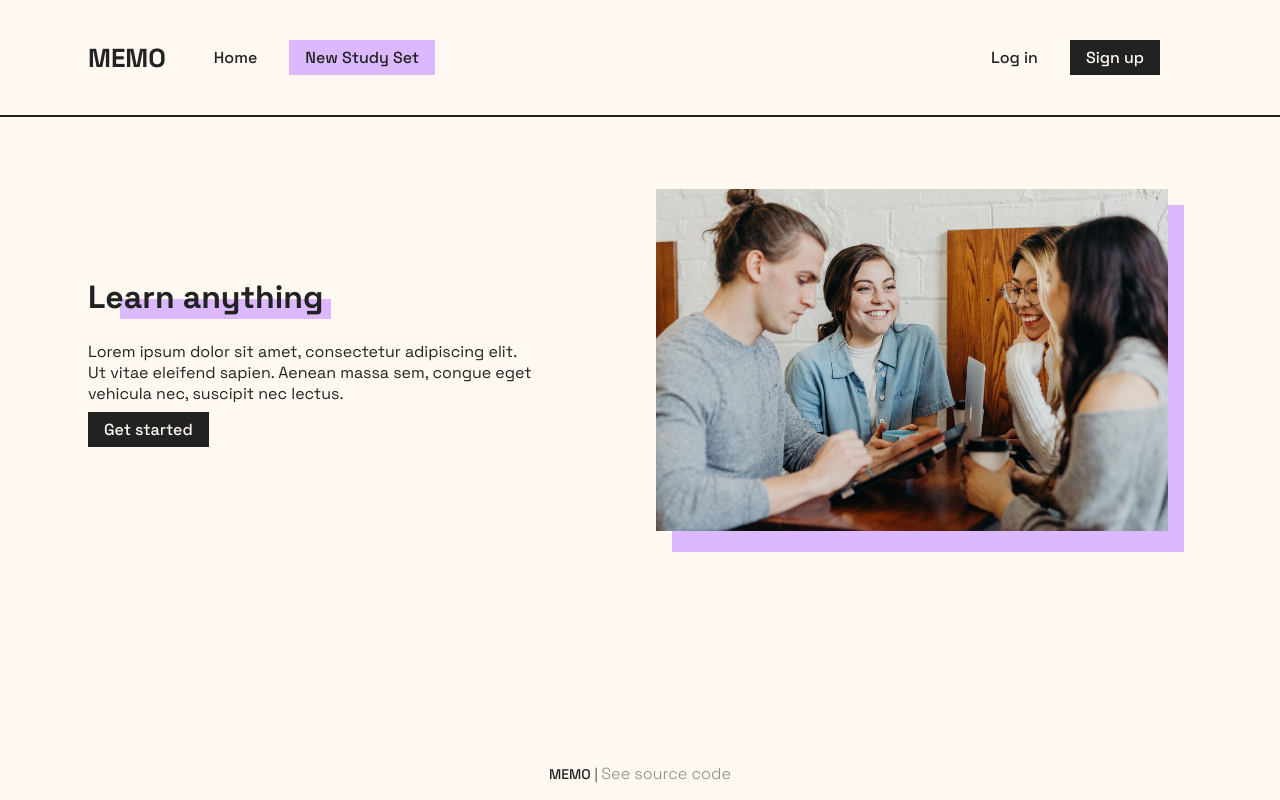
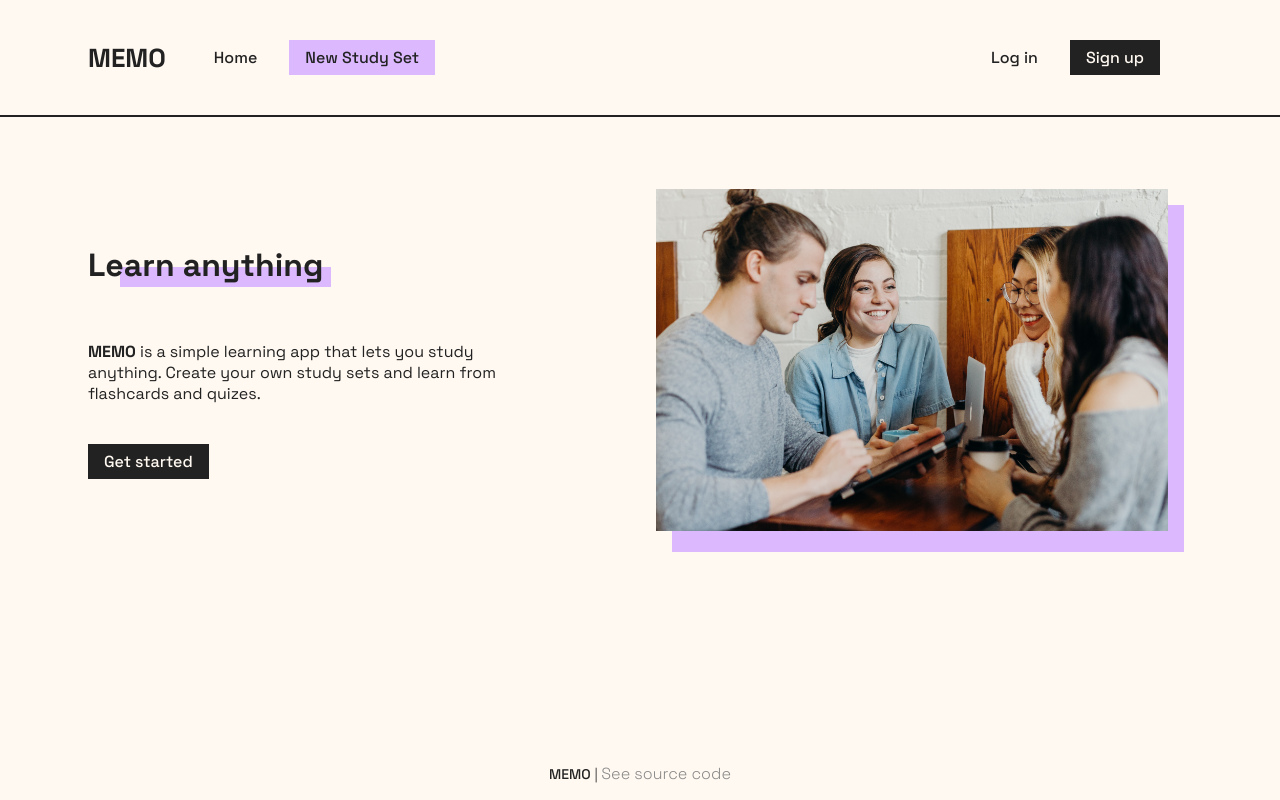
Before and after one commit to AWitam/memo-app, a React (Create React App) app: page /home in a window 1280 px wide. Built offline with nearby package versions, Linux system fonts and the light colour scheme; no server answers.

Commit message:
remove styled components, change landing page

```diff
--- a/package.json
+++ b/package.json
@@ -49,7 +49,6 @@
     "@typescript-eslint/eslint-plugin": "^4.28.2",
     "@typescript-eslint/parser": "^4.28.2",
     "eslint": "^7.30.0",
-    "styled-components": "^5.3.0",
     "typescript": "^4.3.5"
   }
 }
--- a/src/app/App.tsx
+++ b/src/app/App.tsx
@@ -1,4 +1,3 @@
-import GlobalStyle from '../theme/GlobalStyles'
 import { Navbar } from '../components/Navbar/Navbar'
 import { useAppSelector } from './hooks'
 import { useEffect, useState } from 'react'
@@ -22,7 +21,6 @@ function App() {
 
   return (
     <>
-      <GlobalStyle />
       <Navbar loggedMode={loggedNavbarMode} />
       <main className="container">
         <Outlet />
--- a/src/common/styles/_shared.scss
+++ b/src/common/styles/_shared.scss
@@ -13,6 +13,7 @@ html {
   background-color: $beige;
   color: $dark-grey;
   height: 100%;
+  background-color: $beige;
 }
 
 * {
--- a/src/pages/LandingPage/LandingPage.tsx
+++ b/src/pages/LandingPage/LandingPage.tsx
@@ -11,8 +11,8 @@ export const LandingPage = () => {
         <h1>Learn anything</h1>
         <div className="content__text">
           <p>
-            Lorem ipsum dolor sit amet, consectetur adipiscing elit. Ut vitae eleifend sapien.
-            Aenean massa sem, congue eget vehicula nec, suscipit nec lectus.
+            <b>MEMO</b> is a simple learning app that lets you study anything. Create your own study sets and learn from
+            flashcards and quizes.
           </p>
         </div>
         <Button type={ButtonType.primary}>
--- a/src/pages/LandingPage/landingPage.scss
+++ b/src/pages/LandingPage/landingPage.scss
@@ -3,6 +3,7 @@
 .content__text {
   display: grid;
   grid-template-columns: repeat(6, minmax(0px, 1fr));
+  padding: $spacing-32 0;
 
   p {
     grid-column-end: span 6;
--- a/src/theme/GlobalStyles.tsx
+++ /dev/null
@@ -1,12 +0,0 @@
-import { createGlobalStyle } from 'styled-components'
-
-const GlobalStyle = createGlobalStyle`
-
-  body {
-    margin: 0;
-    padding: 0;
-    background: #FFF9F1;
-  }
-`
-
-export default GlobalStyle
```
Also changed, not shown: 1 other file (tests, documents, lock files or other folders).
